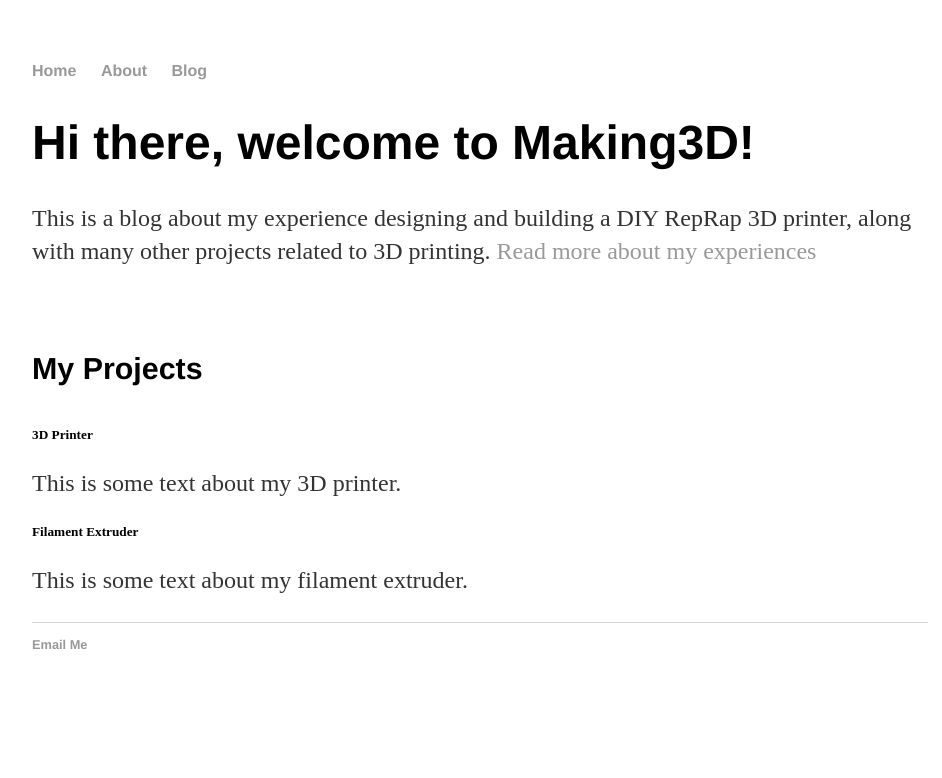
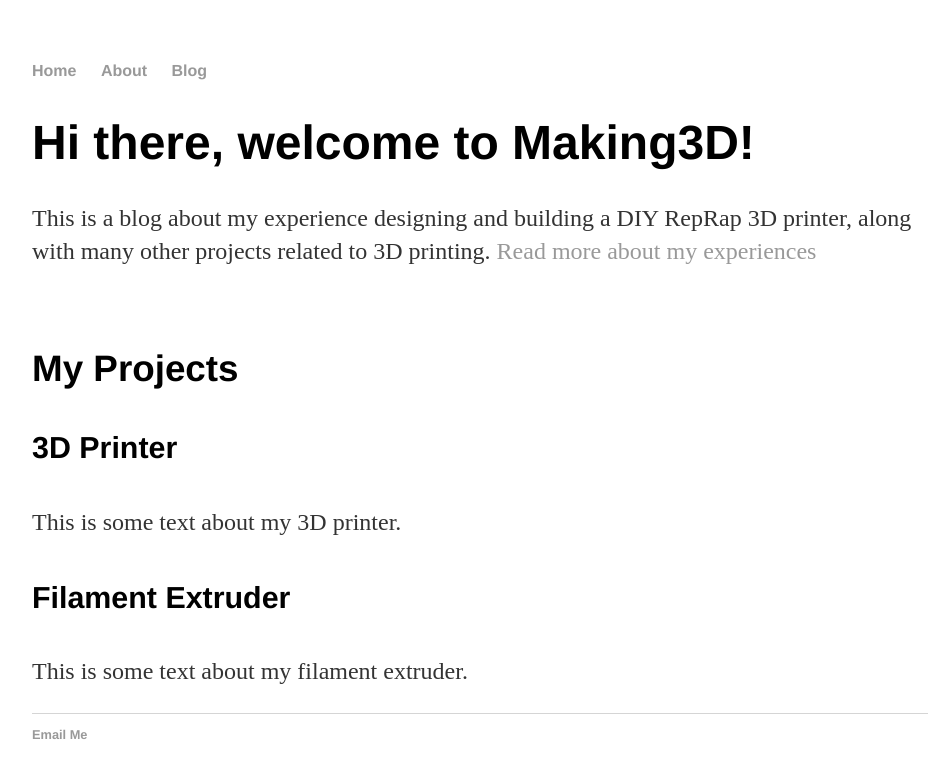
Before and after one commit to Making3D/Making3D.github.io, a Jekyll site: the page built from index.html, in a window 1280 px wide. Shown: the top 778 px of the page, without its empty margins (160-1102 px from the left). Built offline with Jekyll 4.4.1, drawn with Linux system fonts in a browser that asks for light colours.

```diff
--- a/index.html
+++ b/index.html
@@ -13,17 +13,17 @@ title: Making3D Home
 	</div>
 	<br />
 	<div>
-		<h4> My Projects </h4>
+		<h3> My Projects </h3>
 
 
-		<h5> 3D Printer </h5>
+		<h4> 3D Printer </h4>
 		<p>
 			This is some text about my 3D printer.
 		</p>
 		<!-- LINK HERE -3D printer blog -->
 
 
-		<h5> Filament Extruder </h5>
+		<h4> Filament Extruder </h4>
 		<p>
 			This is some text about my filament extruder.
 		</p>
```
